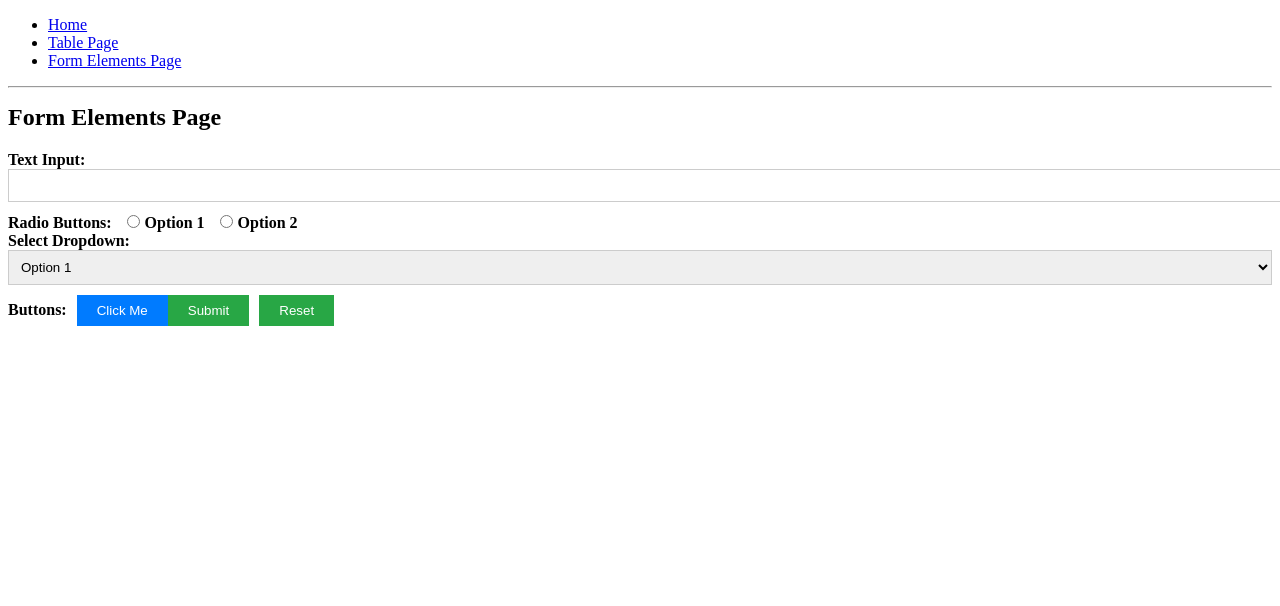
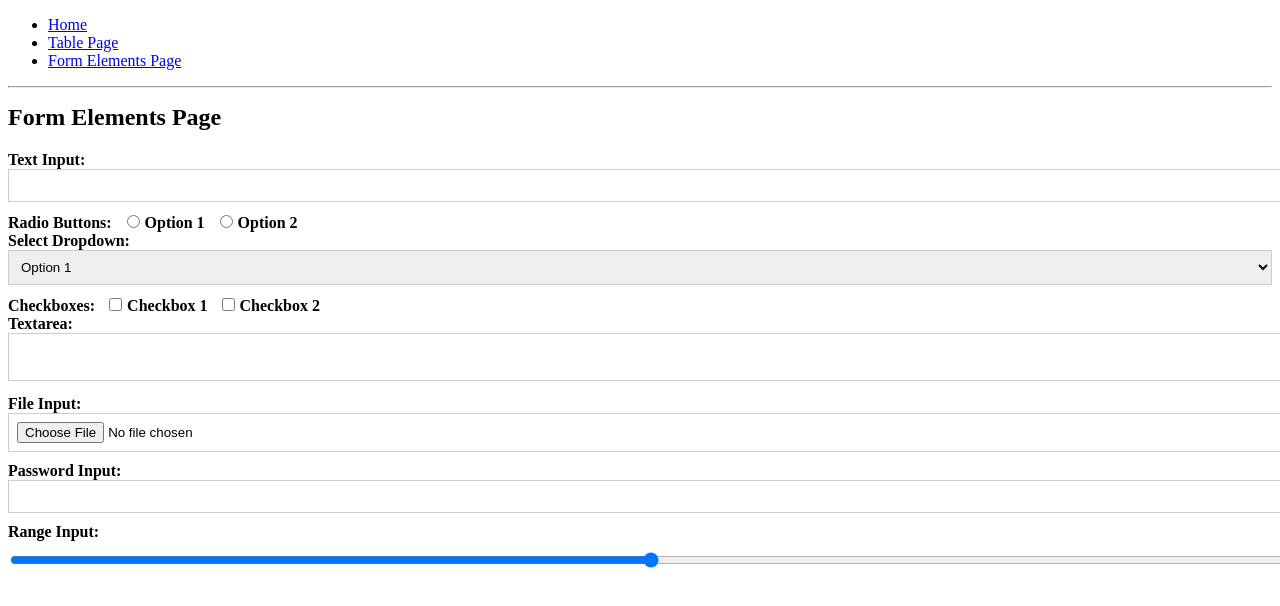
Before and after one commit to icchigoo/hello-world-app, a React (Create React App) app: page /form-elements in a window 1280 px wide. Shown: the top 606 px of the page. Built offline with nearby package versions, Linux system fonts and the light colour scheme.

Commit message:
More buttons

```diff
--- a/src/FormElementsPage.css
+++ b/src/FormElementsPage.css
@@ -9,7 +9,11 @@ h1 {
   margin-right: 10px;
 }
 
-  input[type="text"] {
+input[type="text"],
+textarea,
+input[type="file"],
+input[type="password"],
+input[type="range"] {
   width: 100%;
   padding: 8px;
   margin-bottom: 10px;
@@ -27,29 +31,25 @@ h1 {
   border: 1px solid #ccc;
 }
 
-  button {
-    padding: 8px 20px;
-    background-color: #007bff;
-    color: #fff;
-    border: none;
-    cursor: pointer;
-  }
-
-  button:hover {
-    background-color: #0056b3;
-  }
-
+/* Buttons */
+button,
 input[type="submit"],
 input[type="reset"] {
   padding: 8px 20px;
-    background-color: #28a745;
+  background-color: #007bff;
   color: #fff;
   border: none;
   cursor: pointer;
   margin-right: 10px;
 }
 
+button:hover,
 input[type="submit"]:hover,
 input[type="reset"]:hover {
-    background-color: #1e7e34;
+  background-color: #0056b3;
 }
+
+/* Checkboxes */
+label input[type="checkbox"] {
+  margin-right: 5px;
+}
--- a/src/FormElementsPage.js
+++ b/src/FormElementsPage.js
@@ -5,6 +5,11 @@ function FormElementsPage() {
   const [textInput, setTextInput] = useState('');
   const [radioValue, setRadioValue] = useState('');
   const [selectValue, setSelectValue] = useState('');
+  const [checkboxValues, setCheckboxValues] = useState([]);
+  const [textareaValue, setTextareaValue] = useState('');
+  const [fileValue, setFileValue] = useState(null);
+  const [passwordValue, setPasswordValue] = useState('');
+  const [rangeValue, setRangeValue] = useState(50);
 
   const handleTextInputChange = (e) => {
     setTextInput(e.target.value);
@@ -16,6 +21,31 @@ function FormElementsPage() {
 
   const handleSelectChange = (e) => {
     setSelectValue(e.target.value);
+  };
+
+  const handleCheckboxChange = (e) => {
+    const value = e.target.value;
+    if (checkboxValues.includes(value)) {
+      setCheckboxValues(checkboxValues.filter((val) => val !== value));
+    } else {
+      setCheckboxValues([...checkboxValues, value]);
+    }
+  };
+
+  const handleTextareaChange = (e) => {
+    setTextareaValue(e.target.value);
+  };
+
+  const handleFileChange = (e) => {
+    setFileValue(e.target.files[0]);
+  };
+
+  const handlePasswordChange = (e) => {
+    setPasswordValue(e.target.value);
+  };
+
+  const handleRangeChange = (e) => {
+    setRangeValue(e.target.value);
   };
 
   return (
@@ -61,12 +91,57 @@ function FormElementsPage() {
         </select>
       </div>
 
-      {/* Buttons */}
+      {/* Checkboxes */}
       <div>
-        <label>Buttons:</label>
-        <button onClick={() => alert("Button clicked")}>Click Me</button>
-        <input type="submit" value="Submit" />
-        <input type="reset" value="Reset" />
+        <label>Checkboxes:</label>
+        <label>
+          <input
+            type="checkbox"
+            value="Checkbox 1"
+            checked={checkboxValues.includes("Checkbox 1")}
+            onChange={handleCheckboxChange}
+          />
+          Checkbox 1
+        </label>
+        <label>
+          <input
+            type="checkbox"
+            value="Checkbox 2"
+            checked={checkboxValues.includes("Checkbox 2")}
+            onChange={handleCheckboxChange}
+          />
+          Checkbox 2
+        </label>
+      </div>
+
+      {/* Textarea */}
+      <div>
+        <label>Textarea:</label>
+        <textarea value={textareaValue} onChange={handleTextareaChange}></textarea>
+      </div>
+
+      {/* File Input */}
+      <div>
+        <label>File Input:</label>
+        <input type="file" accept=".jpg, .jpeg, .png" onChange={handleFileChange} />
+      </div>
+
+      {/* Password Input */}
+      <div>
+        <label>Password Input:</label>
+        <input type="password" value={passwordValue} onChange={handlePasswordChange} />
+      </div>
+
+      {/* Range Input */}
+      <div>
+        <label>Range Input:</label>
+        <input
+          type="range"
+          min="0"
+          max="100"
+          value={rangeValue}
+          onChange={handleRangeChange}
+        />
       </div>
     </div>
   );
```
Lines whose indentation alone changed are shown as unchanged.
